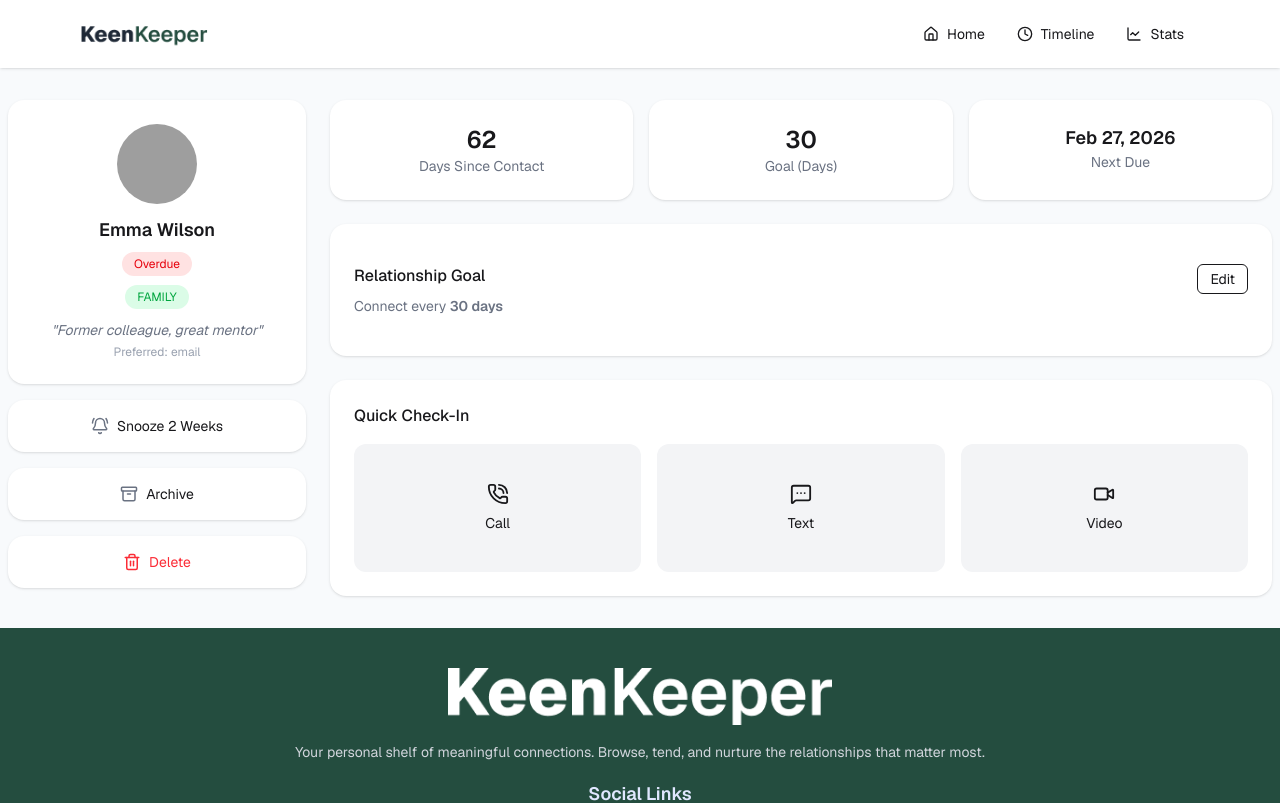
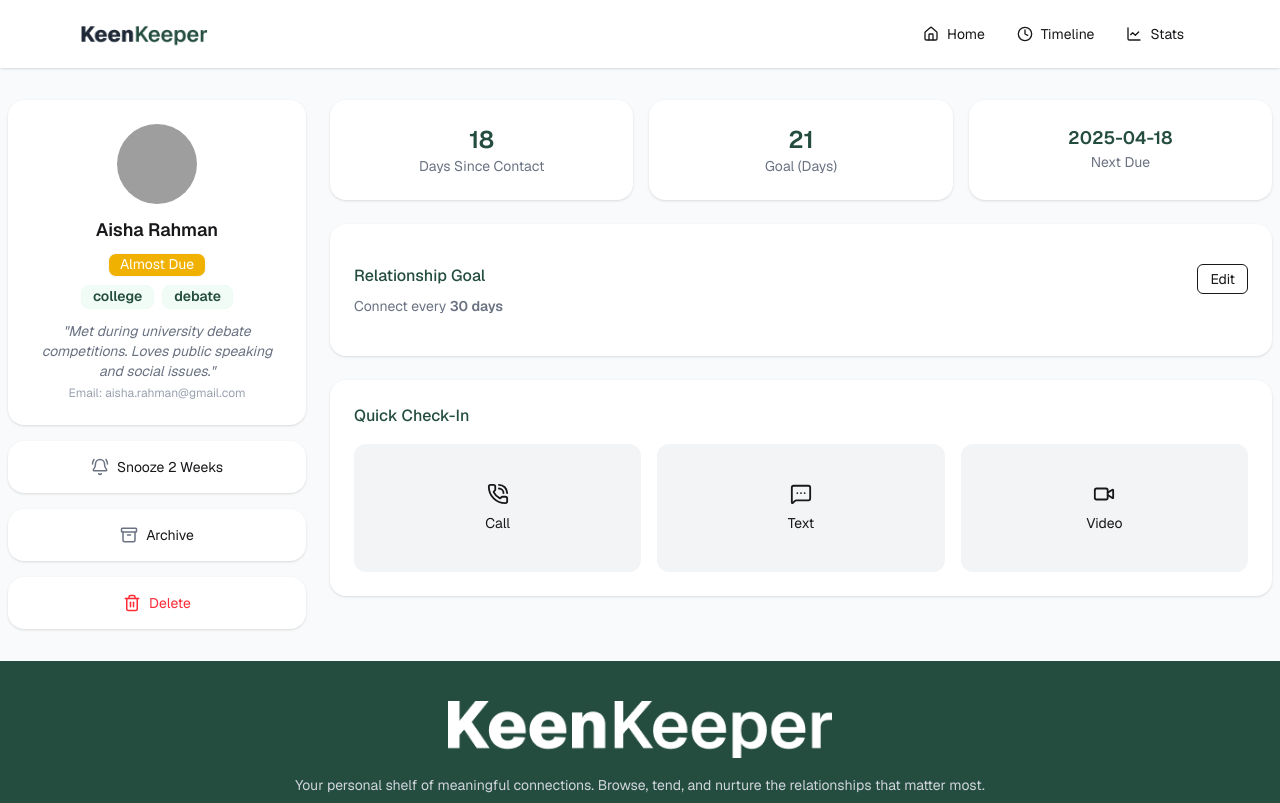
Before and after one commit to RedwanHaasaan/keen-keeper, a React (Vite) app: page /friendDetails/1 in a window 1280 px wide. Shown: the top 803 px of the page. Built offline with nearby package versions, Linux system fonts and the light colour scheme; grey boxes are pictures that could not be loaded.

Commit message:
Feat: Update FriendCard and FriendDetails components for improved navigation and data display

```diff
--- a/src/components/ui/FriendCard.jsx
+++ b/src/components/ui/FriendCard.jsx
@@ -1,8 +1,10 @@
 import React from "react";
+import { Link } from "react-router-dom";
 
 const FriendCard = ({ friend }) => {
   return (
-    <div className="bg-white flex flex-col items-center gap-4 p-6 max-w-xs shadow-md rounded-lg">
+    <Link to={`/friendDetails/${friend.id}`}>
+      <div className="bg-white flex flex-col items-center gap-4 p-6 max-w-xs shadow-md rounded-lg cursor-pointer transition hover:shadow-lg">
         <div className="w-20 h-20">
           <img
             src={friend.picture}
@@ -17,7 +19,10 @@ const FriendCard = ({ friend }) => {
           </span>
           <div className="flex flex-row flex-wrap gap-2">
             {friend.tags.map((tag, index) => (
-            <span key={index} className="badge badge-soft badge-success text-green font-semibold">
+              <span
+                key={index}
+                className="badge badge-soft badge-success text-green font-semibold"
+              >
                 {tag}
               </span>
             ))}
@@ -37,6 +42,7 @@ const FriendCard = ({ friend }) => {
           </div>
         </div>
       </div>
+    </Link>
   );
 };
 
--- a/src/components/ui/FriendDetails.jsx
+++ b/src/components/ui/FriendDetails.jsx
@@ -6,54 +6,76 @@ import {
   Trash2,
   Video,
 } from "lucide-react";
+import useKeeper from "../../hooks/useKeeperCtx";
+import { useParams } from "react-router-dom";
 
 const FriendDetails = () => {
+  const { friendsDetails } = useKeeper();
+  const friendID = Number(useParams().friendId);
+  const friend = friendsDetails(friendID);
+
+  if (!friend) {
+    return <div className="p-6 text-center">Loading friend details...</div>;
+  }
+
   return (
     <div>
       <div className="max-w-7xl mx-auto grid px-2 lg:grid-cols-4 gap-6">
-
         {/* LEFT SIDE */}
         <div className="flex flex-col gap-4">
-
           {/* Profile Card */}
           <div className="bg-white rounded-2xl shadow-sm p-6 text-center">
             <img
-              src="https://randomuser.me/api/portraits/women/44.jpg"
-              alt=""
+              src={friend.picture}
+              alt={friend.name}
               className="w-20 h-20 rounded-full mx-auto mb-3"
             />
 
-            <h2 className="font-semibold text-lg">Emma Wilson</h2>
-
-            <span className="inline-block mt-2 text-xs bg-red-100 text-red-600 px-3 py-1 rounded-full">
-              Overdue
-            </span>
+            <h2 className="font-semibold text-lg">{friend.name}</h2>
 
             <div className="mt-2">
-              <span className="text-xs bg-green-100 text-green-600 px-3 py-1 rounded-full">
-                FAMILY
+              {friend.status === "on-track" && (
+                <span className="badge bg-green text-white">On Track</span>
+              )}
+
+              {friend.status === "overdue" && (
+                <span className="badge bg-red-500 text-white">Overdue</span>
+              )}
+
+              {friend.status === "almost due" && (
+                <span className="badge bg-yellow-500 text-white">
+                  Almost Due
                 </span>
+              )}
+            </div>
+
+          <div className="flex flex-row flex-wrap gap-2 mt-2 items-center justify-center">
+            {friend.tags.map((tag, index) => (
+              <span key={index} className="badge badge-soft badge-success text-green font-semibold">
+                {tag}
+              </span>
+            ))}
           </div>
 
             <p className="text-sm text-gray-500 mt-3 italic">
-              "Former colleague, great mentor"
+              "{friend.bio}"
             </p>
 
-            <p className="text-xs text-gray-400 mt-1">Preferred: email</p>
+            <p className="text-xs text-gray-400 mt-1">Email: {friend.email}</p>
           </div>
 
           {/* Sidebar Actions */}
-          <div className="bg-white rounded-2xl shadow-sm p-4 flex items-center justify-center gap-2">
+          <div className="bg-white rounded-2xl shadow-sm p-4 flex items-center justify-center gap-2 cursor-pointer transition hover:bg-gray-100">
             <BellRing className="text-gray-500" size={18} />
             <span className="text-sm">Snooze 2 Weeks</span>
           </div>
 
-          <div className="bg-white rounded-2xl shadow-sm p-4 flex items-center justify-center gap-2">
+          <div className="bg-white rounded-2xl shadow-sm p-4 flex items-center justify-center gap-2 cursor-pointer transition hover:bg-gray-100">
             <Archive className="text-gray-500" size={18} />
             <span className="text-sm">Archive</span>
           </div>
 
-          <div className="bg-white rounded-2xl shadow-sm p-4 flex items-center justify-center gap-2 text-red-500">
+          <div className="bg-white rounded-2xl shadow-sm p-4 flex items-center justify-center gap-2 text-red-500 cursor-pointer transition hover:bg-gray-100">
             <Trash2 size={18} />
             <span className="text-sm">Delete</span>
           </div>
@@ -61,21 +83,20 @@ const FriendDetails = () => {
 
         {/* RIGHT SIDE */}
         <div className="lg:col-span-3 flex flex-col gap-6">
-
           {/* Stats */}
           <div className="grid grid-cols-1 sm:grid-cols-3 gap-4">
             <div className="bg-white rounded-2xl shadow-sm p-6 text-center">
-              <h1 className="text-2xl font-semibold">62</h1>
+              <h1 className="text-2xl font-semibold text-green">{friend.days_since_contact}</h1>
               <p className="text-sm text-gray-500">Days Since Contact</p>
             </div>
 
             <div className="bg-white rounded-2xl shadow-sm p-6 text-center">
-              <h1 className="text-2xl font-semibold">30</h1>
+              <h1 className="text-2xl font-semibold text-green">{friend.goal}</h1>
               <p className="text-sm text-gray-500">Goal (Days)</p>
             </div>
 
             <div className="bg-white rounded-2xl shadow-sm p-6 text-center">
-              <h1 className="text-lg font-semibold">Feb 27, 2026</h1>
+              <h1 className="text-lg font-semibold text-green">{friend.next_due_date}</h1>
               <p className="text-sm text-gray-500">Next Due</p>
             </div>
           </div>
@@ -83,41 +104,38 @@ const FriendDetails = () => {
           {/* Relationship Goal */}
           <div className="bg-white rounded-2xl shadow-sm py-10 px-6 flex justify-between items-start">
             <div>
-              <h3 className="font-medium">Relationship Goal</h3>
+              <h3 className="font-medium text-green">Relationship Goal</h3>
               <p className="text-sm text-gray-500 mt-2">
                 Connect every <span className="font-semibold">30 days</span>
               </p>
             </div>
 
-            <button className="text-sm border px-3 py-1 rounded-md hover:bg-gray-100 transition">
+            <button className="text-sm border px-3 py-1 rounded-md hover:bg-gray-100 transition cursor-pointer hover:text-red-400">
               Edit
             </button>
           </div>
 
           {/* Quick Check-In */}
           <div className="bg-white rounded-2xl shadow-sm p-6">
-            <h3 className="font-medium mb-4">Quick Check-In</h3>
+            <h3 className="font-medium mb-4 text-green">Quick Check-In</h3>
 
             <div className="grid grid-cols-1 sm:grid-cols-3 gap-4">
-
-                <button className="bg-gray-100 hover:bg-gray-200 rounded-xl h-32 md:h-36 lg:h-32 flex flex-col items-center justify-center gap-2 transition">
+              <button className="bg-gray-100 hover:bg-gray-200 rounded-xl h-32 md:h-36 lg:h-32 flex flex-col items-center justify-center gap-2 cursor-pointer transition">
                 <PhoneCall size={22} />
                 <span className="text-sm">Call</span>
               </button>
 
-                <button className="bg-gray-100 hover:bg-gray-200 rounded-xl h-32 md:h-36 lg:h-32  flex flex-col items-center justify-center gap-2 transition">
+              <button className="bg-gray-100 hover:bg-gray-200 rounded-xl h-32 md:h-36 lg:h-32  flex flex-col items-center justify-center gap-2 cursor-pointer transition">
                 <MessageSquareMore size={22} />
                 <span className="text-sm">Text</span>
               </button>
 
-                <button className="bg-gray-100 hover:bg-gray-200 rounded-xl h-32 md:h-36 lg:h-32 flex flex-col items-center justify-center gap-2 transition">
+              <button className="bg-gray-100 hover:bg-gray-200 rounded-xl h-32 md:h-36 lg:h-32 flex flex-col items-center justify-center gap-2 cursor-pointer transition">
                 <Video size={22} />
                 <span className="text-sm">Video</span>
               </button>
-
             </div>
           </div>
-
         </div>
       </div>
     </div>
--- a/src/context/KeeperContaxtProvider.jsx
+++ b/src/context/KeeperContaxtProvider.jsx
@@ -21,9 +21,16 @@ const KeeperContaxtProvider = ({children}) => {
         needAttention: friends.filter(friend => friend.status === "overdue").length,
         interactionsThisMonth: 12,
     }
+  //Friends data
+  const friendsDetails =(friendId) => {
+    return friends.find(friend => friend.id === friendId);
+  }
 
-  console.log(friends);
-    const keeperData = {friends,stats};
+  const keeperData = {
+    friends,
+    stats,
+    friendsDetails
+  };
   return (
     <KeeperContext.Provider value={keeperData}>
         {children}
```
Lines whose indentation alone changed are shown as unchanged.
